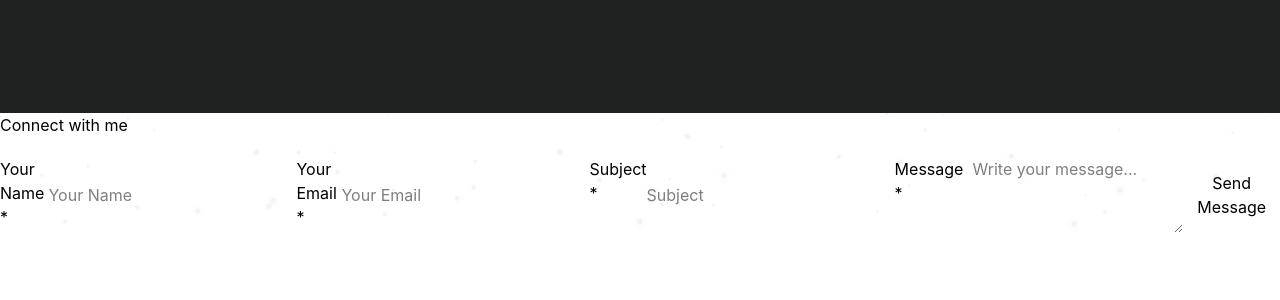
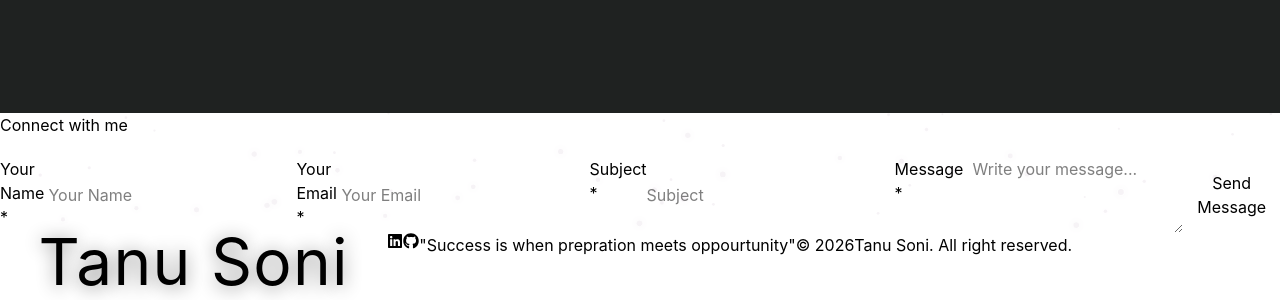
Before and after one commit to Tanusonisoni/PortfolioWebsite, a React (Vite) app: page /project in a window 1280 px wide. Shown: the part 2127-2427 px from the top of the page. Before the commit the page ends 2360 px from the top, so only its background shows below. Built offline with nearby package versions, Linux system fonts and the light colour scheme; no server answers; a web font is replaced by a local one.

Commit message:
feat: Revamp Footer section with social links, animations, and improved layout

```diff
--- a/src/sections/footer.jsx
+++ b/src/sections/footer.jsx
@@ -1,12 +1,92 @@
-import React from 'react'
+import { FaGithub, FaLinkedin } from "react-icons/fa";
+import { motion } from "framer-motion";
 
-const Footer = () => {
-  return (
-    <div className='w-full h-sreen'>
+const socials = [
+  {
+    Icon: FaLinkedin,
+    label: "LinkedIn",
+    href: "https://www.linkedin.com/in/tanu-soni-302564330",
+  },
+  {
+    Icon: FaGithub,
+    label: "GitHub",
+    href: "https://github.com/Tanusonisoni",
+  },
+];
 
+const golwVari = {
+  initial: { scale: 1, y: 0, filter: "drop-shadow(0 0 0 rgba(0,0,0,0))" },
+  hover: {
+    scale: 1.2, y: -3,
+    filter: "drop-shadow(0 0 8px rgba(13.88,204,0.9)) drop-shadow(0 0 18px rgba(16 ,185, 129 , 0.8))",
+    transition: { type: "spring", stffness: 300, damping: 15 }
 
-    </div>
+  },
+  tap: { scale: 0.95, y: 0, transition: { duration: 0.08 } }
+
+}
+
+export default function Footer(){
+
+  return(
+    <footer
+    className="relative overflow-hidden bg-black">
+
+      <div className="poniter-events-none absolute inset-0 bg-[radial-gradient(55%_60%_at_70%_35%,rgba(30,88,202,0.25),transparent_70%)]"/>
+      <div className="poniter-events-none absolute inset-0 bg-[radial-gradient(50%_55%_at_30%_70%,rgba(16,185,129,0.35),transparent_70%)]"/>
+      <motion.div
+      className="relative z-10 px-4 sm:px-8 lg:px-10 py-16 md:py-20 flex flex-col items-center text-center space-y-6"
+      initial={{opacity:0,y:30}}
+      whileInView={{opacity:1,y:0}}
+      transition={{duration:0.8}}
+      >
+        <h1
+        className="font-semibold leading-none text-white text-center select-none"
+        style={{
+          fontSize:"clamp(3rem,5vw,14rem)", letterSpacing:"0.02em",
+          lineHeight:0.9,
+          padding:"0 3vw",
+          whiteSpace:"nowrap",
+          textShadow:"0 2px 18px rgba(0,0,0,0.45)"
+        }}>
+          Tanu Soni</h1>
+
+          <div
+          className="h-[3px] w-24 md:w-32 rounded-full bg-gradient-to-r from-[#0d58cc] via-cyan-300 to-emrald">
+
+          </div>
+          <div
+          className="flex gap-5 text-2xl md:text-3xl">
+
+            {socials.map(({Icon,label,href})=>{
+
+              return (
+                <motion.a href={href}
+              key={label}
+              aria-label={label}
+              target="_blank"
+              rel="noopener noreferer"
+              variants={golwVari}
+              initial="initial"
+              whileHover="hover"
+              className="text-gray-300 transition-colors duration-200 inline-flex items-center justify-center"
+              >
+
+                <Icon/>
+                </motion.a>
+              )
+            })}
+            </div>
+
+            <p
+            className="text-gray-300 italic max-w-xl">"Success is when prepration meets oppourtunity"</p>
+            <p
+            className="text-gray-400 italic text-xs">
+
+              &copy; {new Date().getFullYear()}Tanu Soni. All right reserved.
+            </p>
+
+      </motion.div>
+    </footer>
   )
 }
-
-export default Footer
```
